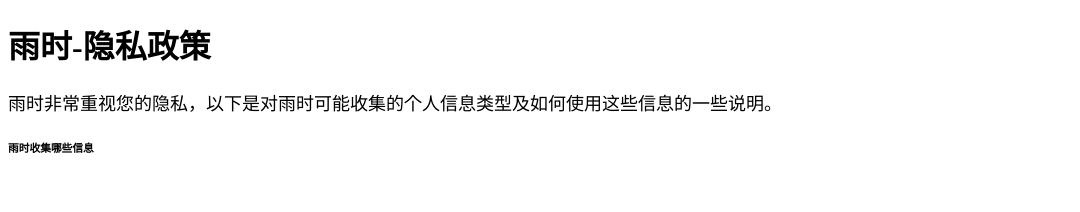
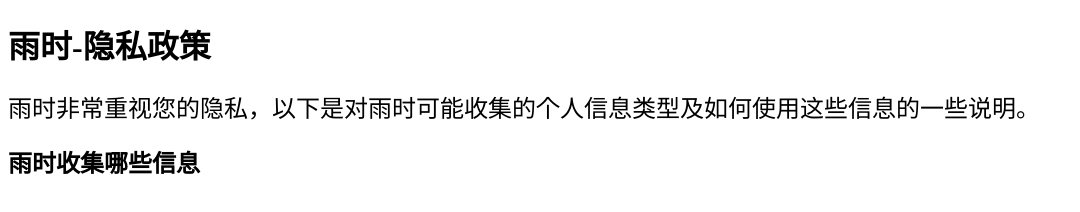
Before and after one commit to yushiapp/yushiapp.github.io, a plain HTML site: page index.html in a window 1280 px wide. Shown: the whole page, without its empty margins (0-1080 px from the left). Drawn offline with Linux system fonts and the light colour scheme.

Commit message:
Update index.html

```diff
--- a/index.html
+++ b/index.html
@@ -6,8 +6,8 @@
 </head>
 <body>
     <h1>雨时-隐私政策</h1>
-    <span style="font-size: large; ">  雨时非常重视您的隐私，以下是对雨时可能收集的个人信息类型及如何使用这些信息的一些说明。</span>
-    <h6>雨时收集哪些信息</h6>
+    <span style="font-size: x-large; ">  雨时非常重视您的隐私，以下是对雨时可能收集的个人信息类型及如何使用这些信息的一些说明。</span>
+    <h2>雨时收集哪些信息</h2>
 
 </body>
 </html>
```
